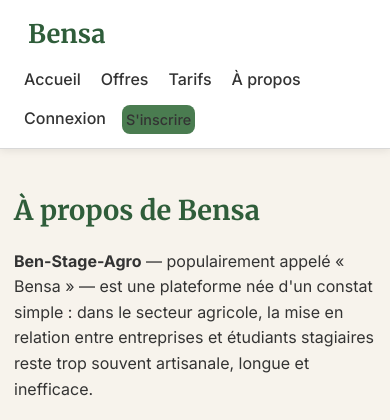
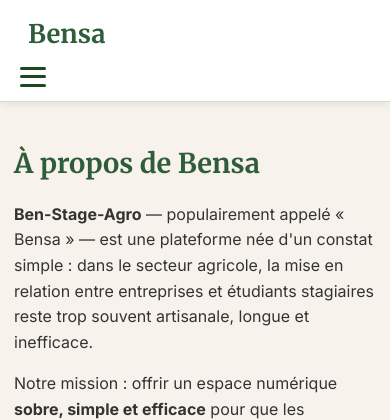
Before and after one commit to adanlokonon/bensa, a Flask app: page /a-propos in a window 390 px wide. Shown: the top 420 px of the page. Run offline with Flask 3, Linux system fonts and the light colour scheme; some libraries are stand-ins or nearby versions.

Commit message:
Ajout menu hamburger mobile

```diff
--- a/static/css/style.css
+++ b/static/css/style.css
@@ -454,3 +454,67 @@ table.table tr:hover { background: #fafaf7; }
   h2 { font-size: 1.35rem; }
   main { padding: 20px 14px; }
 }
+.nav-toggle {
+    display: none;
+    flex-direction: column;
+    justify-content: space-between;
+    width: 26px;
+    height: 20px;
+    background: none;
+    border: none;
+    cursor: pointer;
+    padding: 0;
+}
+
+.nav-toggle span {
+    display: block;
+    height: 3px;
+    width: 100%;
+    background: #1e4620;
+    border-radius: 2px;
+}
+
+@media (max-width: 768px) {
+    .nav-toggle {
+        display: flex;
+    }
+
+    .nav-links {
+        display: none;
+        flex-direction: column;
+        width: 100%;
+        position: absolute;
+        top: 100%;
+        left: 0;
+        background: #ffffff;
+        box-shadow: 0 4px 8px rgba(0,0,0,0.15);
+        padding: 10px 20px;
+        z-index: 999;
+    }
+
+    .nav-links.active {
+        display: flex;
+    }
+
+    .nav-links li {
+        width: 100%;
+        text-align: left;
+        padding: 12px 0;
+        border-bottom: 1px solid #e0e0e0;
+        list-style: none;
+    }
+
+    .nav-links li a {
+        color: #1e4620;
+        font-weight: 500;
+    }
+
+    .nav-links li a.btn-primary {
+        color: #ffffff;
+        display: inline-block;
+    }
+
+    nav {
+        position: relative;
+    }
+}
--- a/templates/base.html
+++ b/templates/base.html
@@ -10,6 +10,11 @@
   <link rel="preconnect" href="https://fonts.gstatic.com" crossorigin>
   <link href="https://fonts.googleapis.com/css2?family=Inter:wght@400;500;600;700&family=Merriweather:wght@700;900&display=swap" rel="stylesheet">
   <link rel="stylesheet" href="{{ url_for('static', filename='css/style.css') }}">
+  <script>
+document.getElementById('navToggle').addEventListener('click', function() {
+    document.getElementById('navLinks').classList.toggle('active');
+});
+</script>
 </head>
 <body>
 
@@ -19,7 +24,13 @@
       <span class="logo-icon"></span> Bensa
     </a>
     <nav>
-      <ul class="nav-links">
+        <button class="nav-toggle" id="navToggle" aria-label="Menu">
+            <span></span>
+            <span></span>
+            <span></span>
+        </button>
+
+        <ul class="nav-links" id="navLinks">
             <li><a href="{{ url_for('accueil') }}">Accueil</a></li>
             <li><a href="{{ url_for('liste_offres_stage') }}">Offres</a></li>
             <li><a href="{{ url_for('tarifs') }}">Tarifs</a></li>
```
Lines whose indentation alone changed are shown as unchanged.
